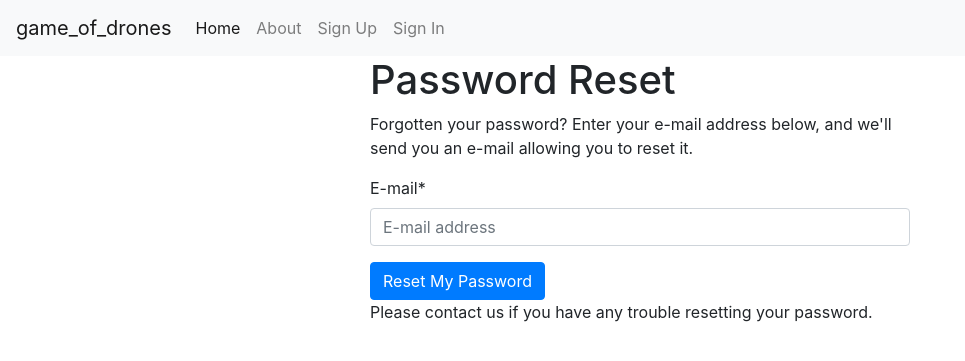
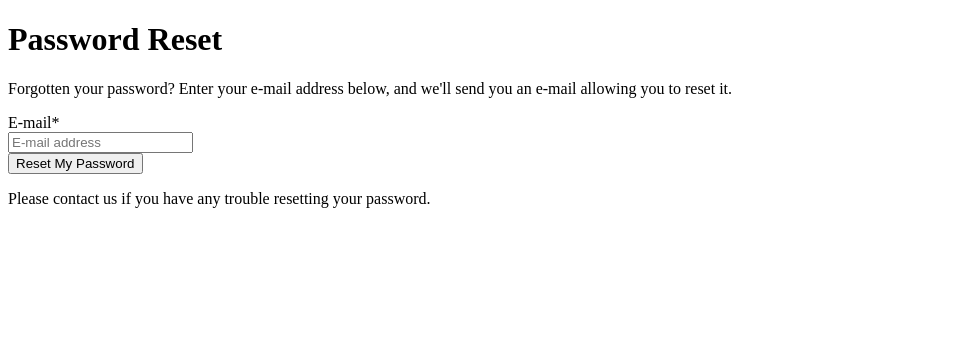
Before and after one commit to nelsonHolic/game_of_drones, a Django app: page /accounts/password/reset/ in a window 1280 px wide. Shown: the top 361 px of the page, without its empty margins (0-965 px from the left). Run offline with Django 3.2, Linux system fonts and the light colour scheme; some libraries are stand-ins or nearby versions.

Commit message:
removing third party packages for the frontend

```diff
--- a/game_of_drones/templates/base.html
+++ b/game_of_drones/templates/base.html
@@ -1,4 +1,5 @@
-{% load static i18n %}<!DOCTYPE html>
+{% load static i18n %}
+<!DOCTYPE html>
 <html lang="en">
   <head>
     <meta charset="utf-8">
@@ -17,9 +18,6 @@
 
     {% block css %}
 
-    <!-- Latest compiled and minified Bootstrap 4.1.1 CSS -->
-    <link rel="stylesheet" href="https://stackpath.bootstrapcdn.com/bootstrap/4.1.1/css/bootstrap.min.css" integrity="sha384-WskhaSGFgHYWDcbwN70/dfYBj47jz9qbsMId/iRN3ewGhXQFZCSftd1LZCfmhktB" crossorigin="anonymous">
-
 
     <!-- Your stuff: Third-party CSS libraries go here -->
 
@@ -33,47 +31,6 @@
   </head>
 
   <body>
-
-    <div class="m-b-1">
-      <nav class="navbar navbar-expand-md navbar-light bg-light">
-        <button class="navbar-toggler navbar-toggler-right" type="button" data-toggle="collapse" data-target="#navbarSupportedContent" aria-controls="navbarSupportedContent" aria-expanded="false" aria-label="Toggle navigation">
-          <span class="navbar-toggler-icon"></span>
-        </button>
-        <a class="navbar-brand" href="{% url 'home' %}">game_of_drones</a>
-
-        <div class="collapse navbar-collapse" id="navbarSupportedContent">
-          <ul class="navbar-nav mr-auto">
-            <li class="nav-item active">
-              <a class="nav-link" href="{% url 'home' %}">Home <span class="sr-only">(current)</span></a>
-            </li>
-            <li class="nav-item">
-              <a class="nav-link" href="{% url 'about' %}">About</a>
-            </li>
-            {% if request.user.is_authenticated %}
-              <li class="nav-item">
-                {# URL provided by django-allauth/account/urls.py #}
-                <a class="nav-link" href="{% url 'users:detail' request.user.username  %}">{% trans "My Profile" %}</a>
-              </li>
-              <li class="nav-item">
-                {# URL provided by django-allauth/account/urls.py #}
-                <a class="nav-link" href="{% url 'account_logout' %}">{% trans "Sign Out" %}</a>
-              </li>
-            {% else %}
-              <li class="nav-item">
-                {# URL provided by django-allauth/account/urls.py #}
-                <a id="sign-up-link" class="nav-link" href="{% url 'account_signup' %}">{% trans "Sign Up" %}</a>
-              </li>
-              <li class="nav-item">
-                {# URL provided by django-allauth/account/urls.py #}
-                <a id="log-in-link" class="nav-link" href="{% url 'account_login' %}">{% trans "Sign In" %}</a>
-              </li>
-            {% endif %}
-          </ul>
-        </div>
-      </nav>
-
-    </div>
-
     <div class="container">
 
       {% if messages %}
@@ -88,17 +45,11 @@
 
     </div> <!-- /container -->
 
-    {% block modal %}{% endblock modal %}
-
     <!-- Le javascript
     ================================================== -->
     <!-- Placed at the end of the document so the pages load faster -->
     {% block javascript %}
 
-      <!-- Required by Bootstrap v4.1.1 -->
-      <script src="https://code.jquery.com/jquery-3.3.1.slim.min.js" integrity="sha384-q8i/X+965DzO0rT7abK41JStQIAqVgRVzpbzo5smXKp4YfRvH+8abtTE1Pi6jizo" crossorigin="anonymous"></script>
-      <script src="https://cdnjs.cloudflare.com/ajax/libs/popper.js/1.14.3/umd/popper.min.js" integrity="sha384-ZMP7rVo3mIykV+2+9J3UJ46jBk0WLaUAdn689aCwoqbBJiSnjAK/l8WvCWPIPm49" crossorigin="anonymous"></script>
-      <script src="https://stackpath.bootstrapcdn.com/bootstrap/4.1.1/js/bootstrap.min.js" integrity="sha384-smHYKdLADwkXOn1EmN1qk/HfnUcbVRZyYmZ4qpPea6sjB/pTJ0euyQp0Mk8ck+5T" crossorigin="anonymous"></script>
 
       <!-- Your stuff: Third-party javascript libraries go here -->
 
```
